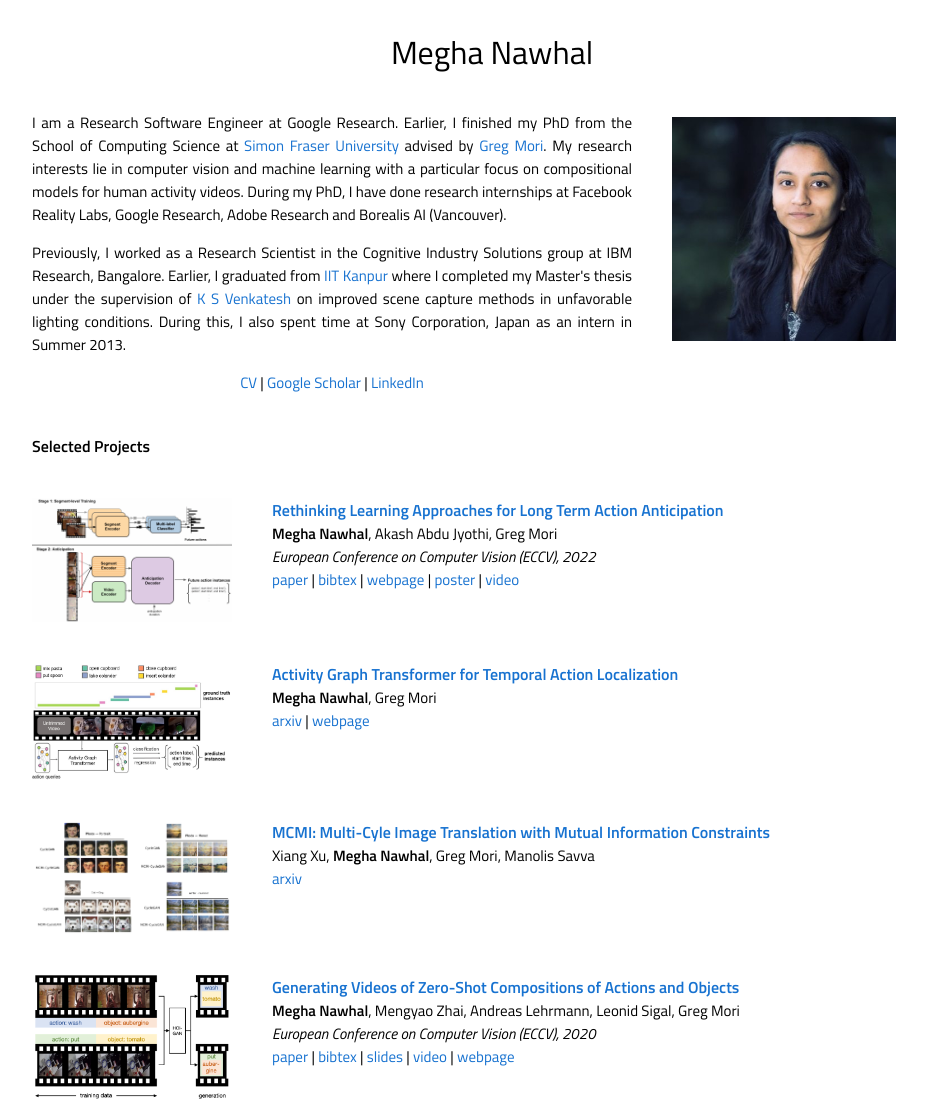
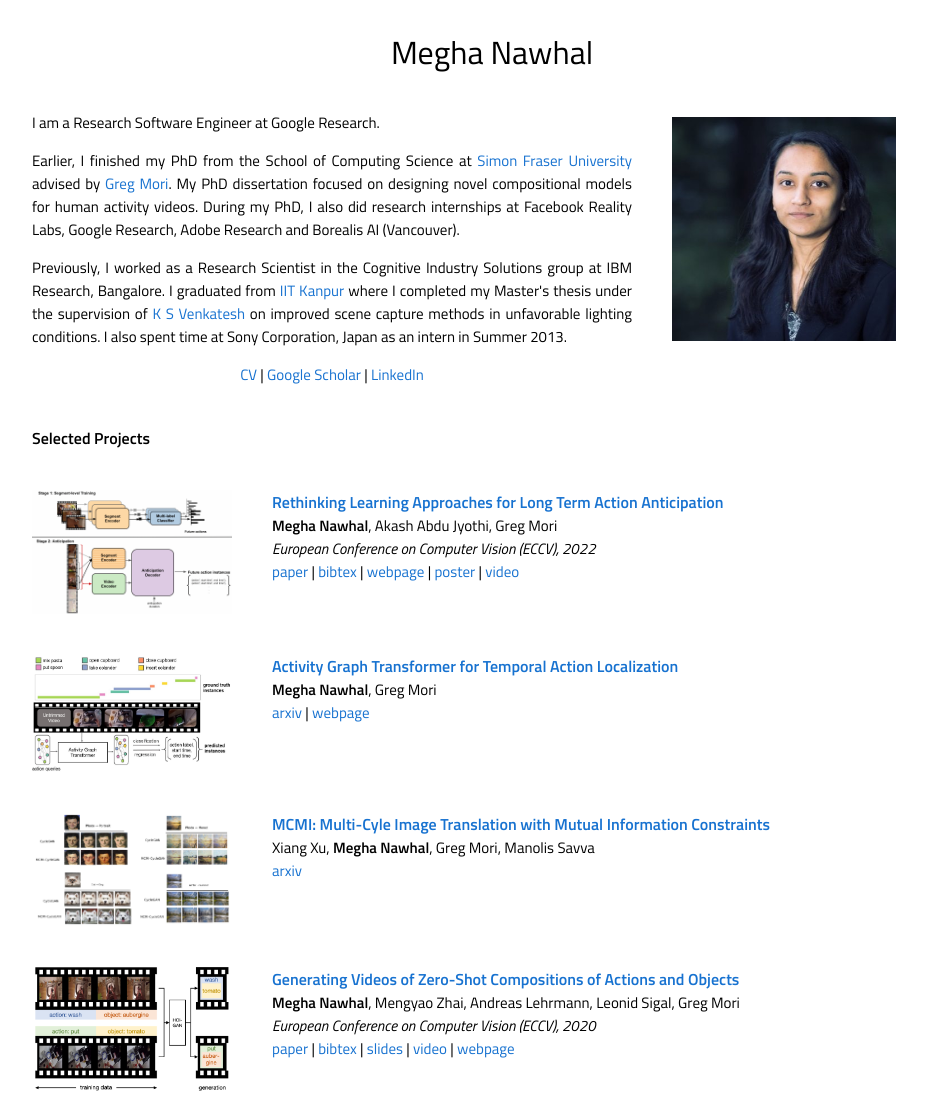
Before and after one commit to meghanawhal/meghanawhal.github.io, a plain HTML site: page index.html in a window 1280 px wide. Shown: the top 1100 px of the page, without its empty margins (148-1075 px from the left). Drawn offline with Linux system fonts and the light colour scheme; a script that the page names is missing.

Commit message:
Update index.html

```diff
--- a/index.html
+++ b/index.html
@@ -67,8 +67,9 @@
 
   <tr>
     <td width="60%" valign="middle" align="justify">
-      <p>I am a Research Software Engineer at Google Research. Earlier, I finished my PhD from the School of Computing Science at <a href="http://www.sfu.ca/">Simon Fraser University</a> advised by <a href="http://www.cs.sfu.ca/~mori/">Greg Mori</a>. My research interests lie in computer vision and machine learning with a particular focus on compositional models for human activity videos. During my PhD, I have done research internships at Facebook Reality Labs, Google Research, Adobe Research and Borealis AI (Vancouver). </p>
-    <p>Previously, I worked as a Research Scientist in the Cognitive Industry Solutions group at IBM Research, Bangalore. Earlier, I graduated from <a href="http://www.iitk.ac.in">IIT Kanpur</a> where I completed my Master's thesis under the supervision of <a href="http://home.iitk.ac.in/~venkats/">K S Venkatesh</a> on improved scene capture methods in unfavorable lighting conditions. During this, I also spent time at Sony Corporation, Japan as an intern in Summer 2013.</p>
+      <p>I am a Research Software Engineer at Google Research. </p>
+      <p> </p>Earlier, I finished my PhD from the School of Computing Science at <a href="http://www.sfu.ca/">Simon Fraser University</a> advised by <a href="http://www.cs.sfu.ca/~mori/">Greg Mori</a>. My PhD dissertation focused on designing novel compositional models for human activity videos. During my PhD, I also did research internships at Facebook Reality Labs, Google Research, Adobe Research and Borealis AI (Vancouver). </p>
+    <p>Previously, I worked as a Research Scientist in the Cognitive Industry Solutions group at IBM Research, Bangalore. I graduated from <a href="http://www.iitk.ac.in">IIT Kanpur</a> where I completed my Master's thesis under the supervision of <a href="http://home.iitk.ac.in/~venkats/">K S Venkatesh</a> on improved scene capture methods in unfavorable lighting conditions. I also spent time at Sony Corporation, Japan as an intern in Summer 2013.</p>
 
     <p align=center>
       <a href="MeghaNawhal_Resume.pdf">CV</a>  |  <a href="https://scholar.google.ca/citations?hl=en&user=fW8jGOkAAAAJ">Google Scholar</a> | <a href="https://www.linkedin.com/in/meghanawhal/">LinkedIn</a>
```
